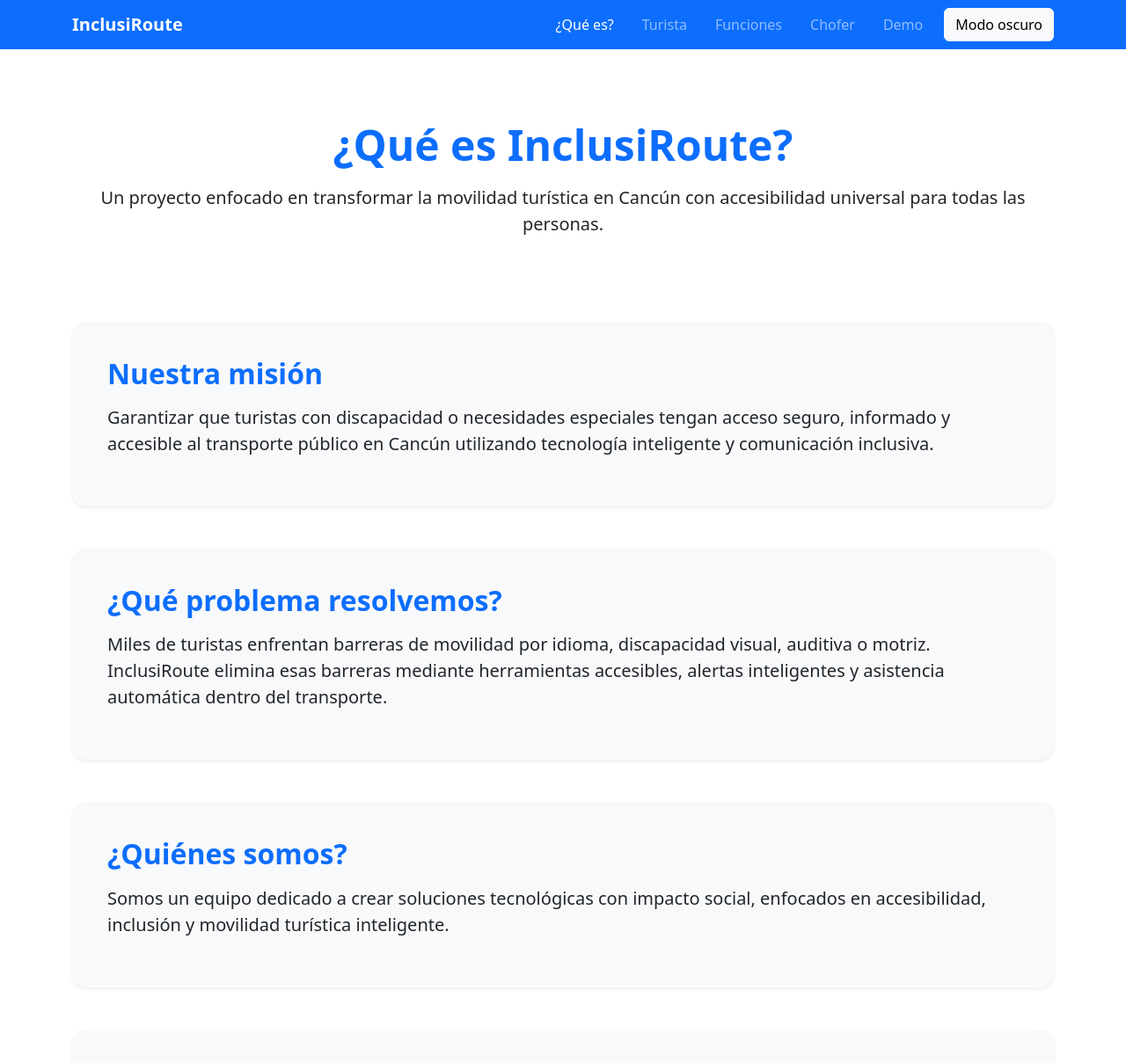
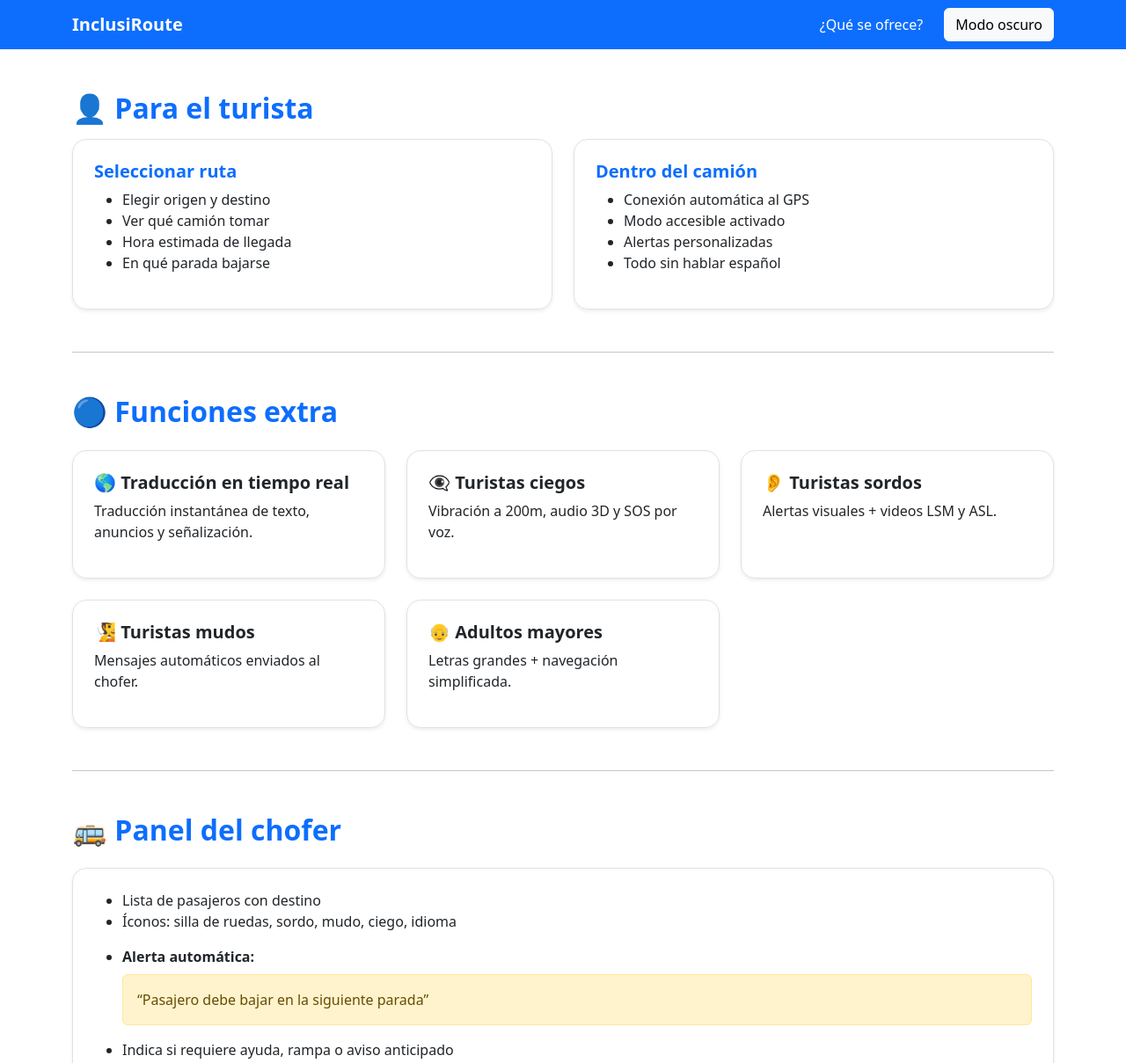
Before and after one commit to CarlosFranciscoTovarPerez/Proyecto-TucanThon, a website: page QuienesSomos.html in a window 1280 px wide. Shown: the top 1209 px of the page at 88% size. Drawn offline with nearby package versions, Linux system fonts and the light colour scheme.

Commit message:
quienes somos mejorado

```diff
--- a/QuienesSomos.html
+++ b/QuienesSomos.html
@@ -3,39 +3,13 @@
 <head>
   <meta charset="utf-8">
   <meta name="viewport" content="width=device-width, initial-scale=1">
-    <title>InclusiRoute – ¿Qué es?</title>
-
+  <title>InclusiRoute – ¿Qué se ofrece?</title>
   <link href="https://cdn.jsdelivr.net/npm/bootstrap@5.3.3/dist/css/bootstrap.min.css" rel="stylesheet">
-
-    <style>
-      .hero {
-        padding: 5rem 0;
-        text-align: center;
-      }
-
-      .section-box {
-        padding: 2.5rem;
-        border-radius: 1rem;
-        margin-bottom: 3rem;
-      }
-
-      /* MODO CLARO */
-      [data-bs-theme="light"] .section-box {
-        background-color: #f8f9fa;
-        color: #212529;
-      }
-
-      /* MODO OSCURO */
-      [data-bs-theme="dark"] .section-box {
-        background-color: #1f1f1f;
-        color: #e9ecef;
-      }
-    </style>
 </head>
 
 <body>
 
-<!-- NAV -->
+<!-- NAV NUEVO -->
 <nav class="navbar navbar-expand-lg bg-primary navbar-dark sticky-top">
   <div class="container">
     <a class="navbar-brand fw-bold" href="index.html">InclusiRoute</a>
@@ -46,11 +20,7 @@
 
     <div class="collapse navbar-collapse" id="navMenu">
       <ul class="navbar-nav ms-auto gap-3">
-        <li class="nav-item"><a class="nav-link active" href="QuienesSomos.html">¿Qué es?</a></li>
-        <li class="nav-item"><a class="nav-link" href="turista.html">Turista</a></li>
-        <li class="nav-item"><a class="nav-link" href="funciones.html">Funciones</a></li>
-        <li class="nav-item"><a class="nav-link" href="chofer.html">Chofer</a></li>
-        <li class="nav-item"><a class="nav-link" href="demo.html">Demo</a></li>
+        <li class="nav-item"><a class="nav-link active" href="QuienesSomos.html">¿Qué se ofrece?</a></li>
       </ul>
 
       <button id="toggle-dark" class="btn btn-light ms-3">Modo oscuro</button>
@@ -58,65 +28,104 @@
   </div>
 </nav>
 
-<!-- HERO -->
-<section class="hero">
-  <div class="container">
-    <h1 class="display-5 fw-bold text-primary">¿Qué es InclusiRoute?</h1>
-    <p class="lead mt-3">
-      Un proyecto enfocado en transformar la movilidad turística en Cancún
-      con accesibilidad universal para todas las personas.
-    </p>
+<!-- CONTENIDO -->
+<div class="container py-5">
+
+  <!-- Para el turista -->
+  <h2 class="fw-bold text-primary mb-3">👤 Para el turista</h2>
+
+  <div class="row g-4">
+    <div class="col-md-6">
+      <div class="p-4 border rounded-4 shadow-sm h-100">
+        <h5 class="fw-bold text-primary">Seleccionar ruta</h5>
+        <ul>
+          <li>Elegir origen y destino</li>
+          <li>Ver qué camión tomar</li>
+          <li>Hora estimada de llegada</li>
+          <li>En qué parada bajarse</li>
+        </ul>
       </div>
-</section>
-
-<!-- CONTENIDO -->
-<div class="container">
-
-  <div class="section-box shadow-sm">
-    <h2 class="fw-bold text-primary">Nuestra misión</h2>
-    <p class="mt-3 fs-5">
-      Garantizar que turistas con discapacidad o necesidades especiales tengan acceso
-      seguro, informado y accesible al transporte público en Cancún utilizando tecnología
-      inteligente y comunicación inclusiva.
-    </p>
     </div>
 
-  <div class="section-box shadow-sm">
-    <h2 class="fw-bold text-primary">¿Qué problema resolvemos?</h2>
-    <p class="mt-3 fs-5">
-      Miles de turistas enfrentan barreras de movilidad por idioma, discapacidad visual,
-      auditiva o motriz. InclusiRoute elimina esas barreras mediante herramientas accesibles,
-      alertas inteligentes y asistencia automática dentro del transporte.
-    </p>
+    <div class="col-md-6">
+      <div class="p-4 border rounded-4 shadow-sm h-100">
+        <h5 class="fw-bold text-primary">Dentro del camión</h5>
+        <ul>
+          <li>Conexión automática al GPS</li>
+          <li>Modo accesible activado</li>
+          <li>Alertas personalizadas</li>
+          <li>Todo sin hablar español</li>
+        </ul>
+      </div>
+    </div>
   </div>
 
-  <div class="section-box shadow-sm">
-    <h2 class="fw-bold text-primary">¿Quiénes somos?</h2>
-    <p class="mt-3 fs-5">
-      Somos un equipo dedicado a crear soluciones tecnológicas con impacto social,
-      enfocados en accesibilidad, inclusión y movilidad turística inteligente.
-    </p>
+  <hr class="my-5">
+
+  <!-- Funciones extra -->
+  <h2 class="fw-bold text-primary mb-4">🔵 Funciones extra</h2>
+
+  <div class="row g-4">
+    <div class="col-md-4">
+      <div class="p-4 border rounded-4 shadow-sm h-100">
+        <h5 class="fw-bold">🌎 Traducción en tiempo real</h5>
+        <p>Traducción instantánea de texto, anuncios y señalización.</p>
+      </div>
     </div>
 
-  <div class="section-box shadow-sm">
-    <h2 class="fw-bold text-primary">Objetivo general</h2>
-    <p class="mt-3 fs-5">
-      Crear un sistema accesible que permita a cualquier persona —independientemente de su
-      condición física o idioma— utilizar el transporte público de Cancún de manera autónoma.
-    </p>
+    <div class="col-md-4">
+      <div class="p-4 border rounded-4 shadow-sm h-100">
+        <h5 class="fw-bold">👁‍🗨 Turistas ciegos</h5>
+        <p>Vibración a 200m, audio 3D y SOS por voz.</p>
+      </div>
+    </div>
+
+    <div class="col-md-4">
+      <div class="p-4 border rounded-4 shadow-sm h-100">
+        <h5 class="fw-bold">👂 Turistas sordos</h5>
+        <p>Alertas visuales + videos LSM y ASL.</p>
+      </div>
+    </div>
+
+    <div class="col-md-4">
+      <div class="p-4 border rounded-4 shadow-sm h-100">
+        <h5 class="fw-bold">🧏 Turistas mudos</h5>
+        <p>Mensajes automáticos enviados al chofer.</p>
+      </div>
+    </div>
+
+    <div class="col-md-4">
+      <div class="p-4 border rounded-4 shadow-sm h-100">
+        <h5 class="fw-bold">👴 Adultos mayores</h5>
+        <p>Letras grandes + navegación simplificada.</p>
+      </div>
+    </div>
+  </div>
+
+  <hr class="my-5">
+
+  <!-- Panel del chofer -->
+  <h2 class="fw-bold text-primary mb-4">🚌 Panel del chofer</h2>
+
+  <div class="p-4 border rounded-4 shadow-sm">
+    <ul>
+      <li>Lista de pasajeros con destino</li>
+      <li>Íconos: silla de ruedas, sordo, mudo, ciego, idioma</li>
+      <li class="mt-3 fw-bold">Alerta automática:</li>
+      <div class="alert alert-warning mt-2">“Pasajero debe bajar en la siguiente parada”</div>
+      <li>Indica si requiere ayuda, rampa o aviso anticipado</li>
+    </ul>
   </div>
 
 </div>
 
-<!-- Bootstrap JS -->
 <script src="https://cdn.jsdelivr.net/npm/bootstrap@5.3.3/dist/js/bootstrap.bundle.min.js"></script>
 
-<!-- MODO OSCURO (IMPORTANTE: DEBE IR AL FINAL) -->
+<!-- MODO OSCURO -->
 <script>
   const toggleBtn = document.getElementById("toggle-dark");
   const html = document.documentElement;
 
-  // Cargar el modo anterior
   if (localStorage.getItem("theme") === "dark") {
     html.setAttribute("data-bs-theme", "dark");
     toggleBtn.innerText = "Modo claro";
@@ -125,7 +134,6 @@
     toggleBtn.innerText = "Modo oscuro";
   }
 
-  // Cambiar modo al presionar el botón
   toggleBtn.addEventListener("click", () => {
     const current = html.getAttribute("data-bs-theme");
 
```
Lines whose indentation alone changed are shown as unchanged.
